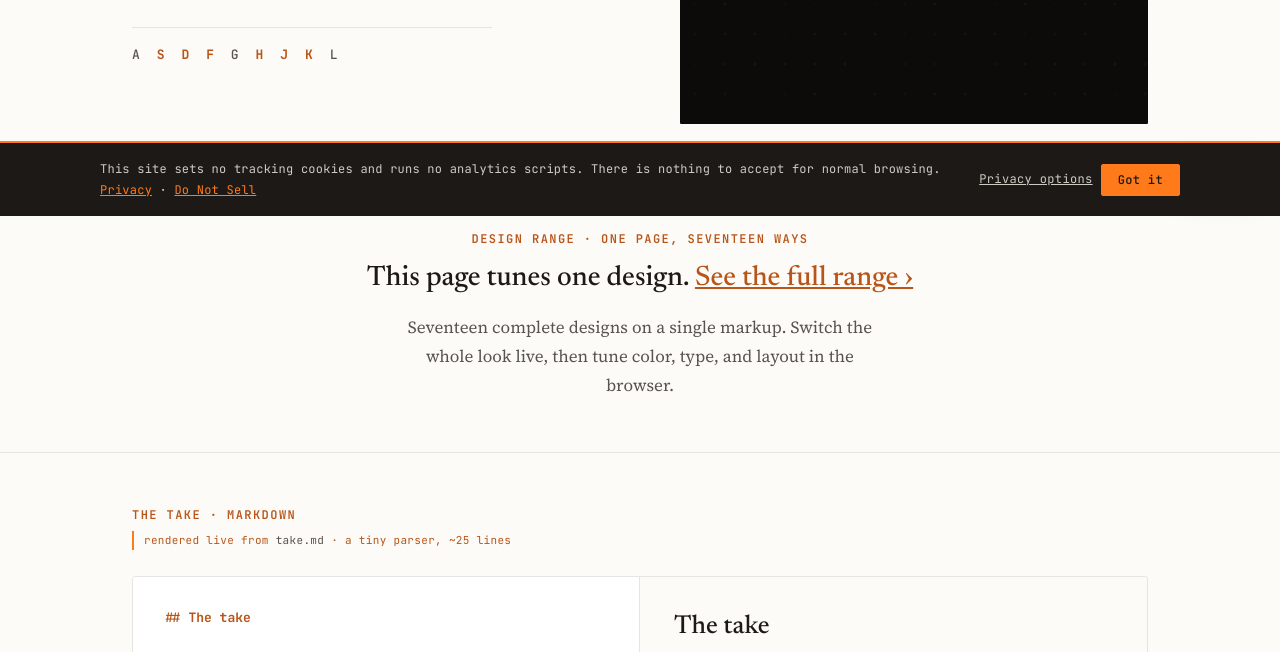
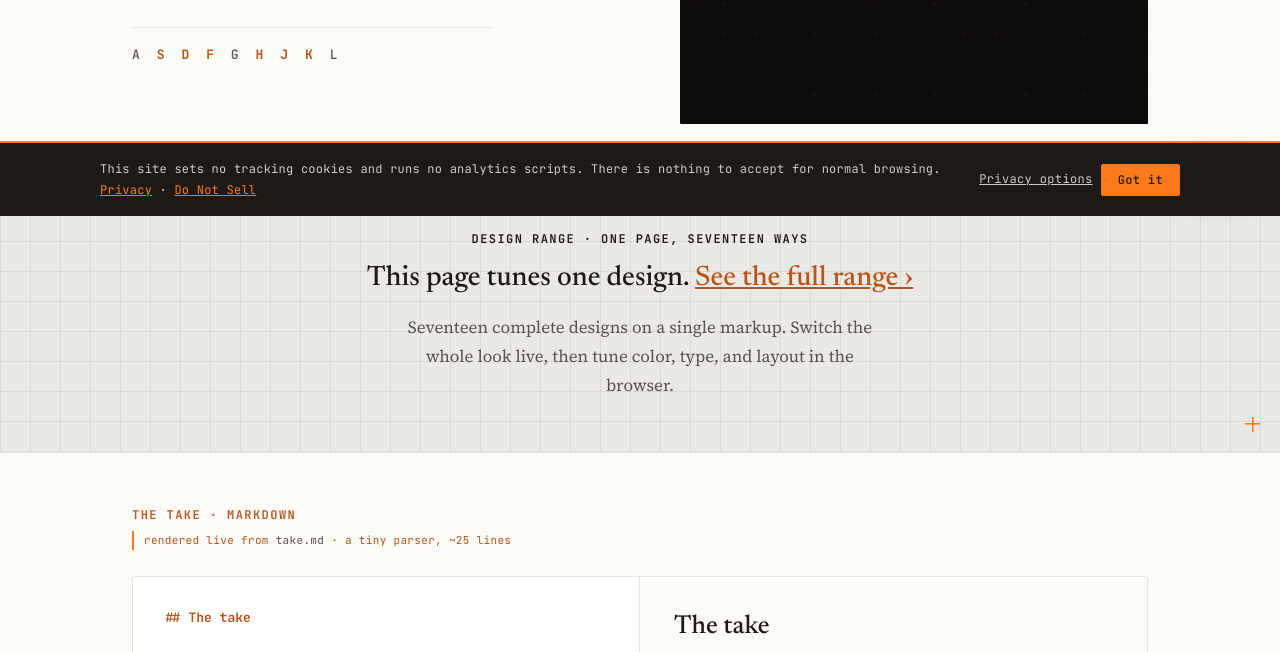
Before and after one commit to sdfkjh1000000/sdfkjh, a plain HTML site: page index.html in a window 1280 px wide. Shown: the part 584-1236 px from the top of the page. Drawn offline with Linux system fonts and the light colour scheme.

Commit message:
Give the design-range section a blueprint 'tuning bench' background: a faint graph-paper grid on a token-derived inked paper (adapts to light/dark), amber registration marks at two corners, and a mono [ 0, 0 ] coordinate. Contrast with the plain cream sections without hurting readability; eyebrow inked (small amber would miss AA on the darker surface, per the brand fallback rule)

```diff
--- a/index.html
+++ b/index.html
@@ -241,7 +241,22 @@
 
   /* ── take: live markdown ─────────────────────────────────── */
   .take { padding: var(--gap, 52px) 0; }
-  .range { padding: var(--gap, 52px) 0; text-align: center; }
+  /* design range = the tuning bench: a faint blueprint grid on a slightly
+     inked paper, with amber registration marks at two corners. token-derived
+     colours so it adapts to light/dark tuning. */
+  .range { position: relative; padding: var(--gap, 52px) 0; text-align: center;
+    background-color: color-mix(in srgb, var(--paper) 92%, var(--ink) 8%);
+    background-image:
+      repeating-linear-gradient(0deg, color-mix(in srgb, var(--ink) 7%, transparent) 0 1px, transparent 1px 30px),
+      repeating-linear-gradient(90deg, color-mix(in srgb, var(--ink) 7%, transparent) 0 1px, transparent 1px 30px); }
+  .range .wrap { position: relative; }
+  .range .eyebrow { color: var(--ink-mute); }
+  .range::before, .range::after { content: ""; position: absolute; width: 15px; height: 15px; pointer-events: none;
+    background: linear-gradient(var(--amber), var(--amber)) center / 15px 1.6px no-repeat,
+                linear-gradient(var(--amber), var(--amber)) center / 1.6px 15px no-repeat; }
+  .range::before { top: 20px; left: 20px; }
+  .range::after { bottom: 20px; right: 20px; }
+  .range .range-coord { position: absolute; left: 40px; top: 16px; font-family: var(--mono); font-size: 10px; letter-spacing: 0.1em; color: var(--amber-dim); pointer-events: none; }
   .range .range-h { font-family: var(--serif); font-weight: 500; font-size: calc(28px * var(--type-scale, 1)); margin: 0 0 10px; }
   .range .range-h a { color: var(--amber-dim); }
   .range .range-p { font-size: calc(17px * var(--type-scale, 1)); color: var(--ink-soft); max-width: 56ch; margin: 0 auto; }
@@ -1220,6 +1235,7 @@
   </section>
 
   <section class="range">
+    <span class="range-coord" aria-hidden="true">[ 0, 0 ]</span>
     <div class="wrap">
       <h2 class="eyebrow">design range &middot; one page, seventeen ways</h2>
       <p class="range-h">This page tunes one design. <a href="/range">See the full range &rsaquo;</a></p>
```
